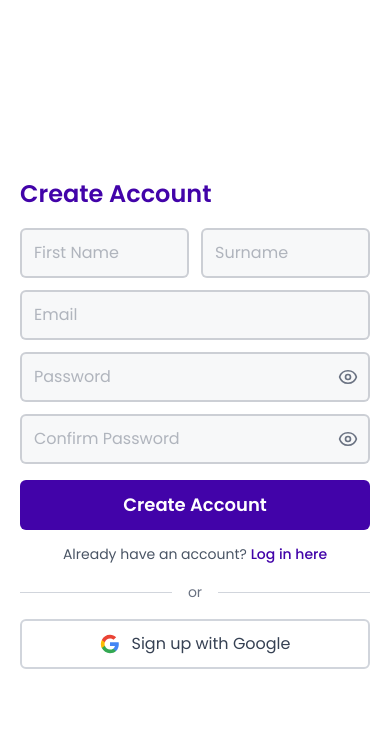
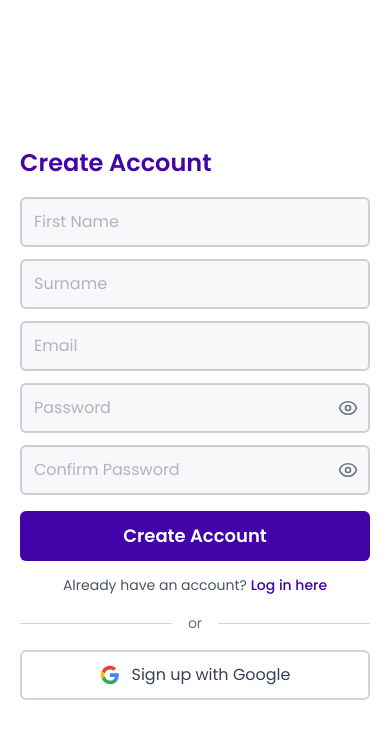
Before and after one commit to BusandCode/healthify, a Next.js app: page /signup in a window 390 px wide. Shown: the top 738 px of the page. Built offline with nearby package versions, Linux system fonts and the light colour scheme.

Commit message:
healthify

```diff
--- a/app/login/page.tsx
+++ b/app/login/page.tsx
@@ -74,7 +74,7 @@ const LoginPage = () => {
           )}
 
           {/* Email/Password Form */}
-          <form onSubmit={handleSubmit} className='flex flex-col gap-4'>
+          <form onSubmit={handleSubmit} className='flex flex-col gap-4 max-w-[500px]'>
             {/* Email */}
             <div className='flex flex-col'>
               <input
--- a/app/signup/page.tsx
+++ b/app/signup/page.tsx
@@ -84,9 +84,9 @@ const SignupPage = () => {
           )}
 
           {/* Form */}
-          <form onSubmit={handleSubmit} className='flex flex-col gap-3 w-full max-w-[400px]'>
+          <form onSubmit={handleSubmit} className='flex flex-col gap-3 max-w-[500px]'>
             {/* First Name and Surname Row */}
-            <div className='flex lg:flex-c gap-3'>
+            <div className='flex lg:flex-row flex-col gap-3'>
               <div className='flex flex-col flex-1'>
                 <input
                   type="text"
```
